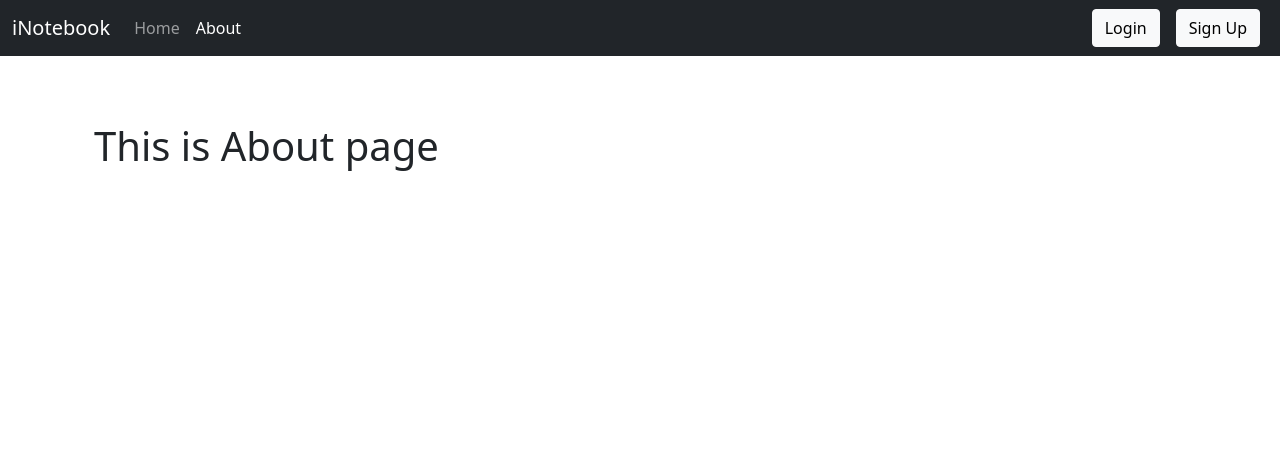
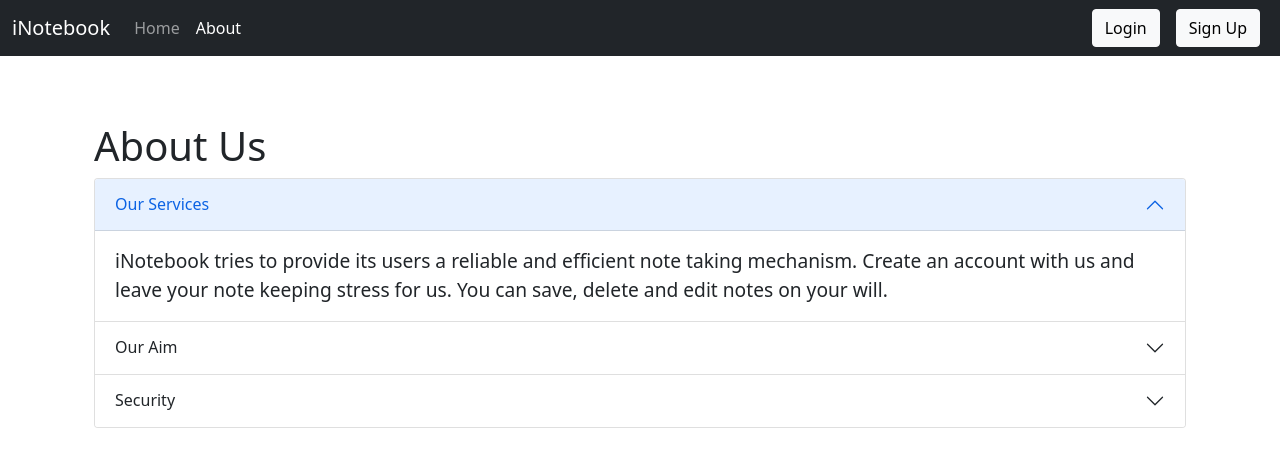
Before and after one commit to shaz-am123/NoteKarlo, a React (Create React App) app: page /about in a window 1280 px wide. Shown: the top 464 px of the page. Built offline with nearby package versions, Linux system fonts and the light colour scheme.

Commit message:
added about page

```diff
--- a/src/components/About.js
+++ b/src/components/About.js
@@ -1,8 +1,46 @@
 
 export default function About() {
   return (
-    <div className="container my-3">
-      <h1>This is About page</h1>
+    <div className='container my-3' style={{'fontSize': "1.2rem"}}>
+      <h1>About Us</h1>
+      <div className="accordion" id="accordionExample" >
+        <div className="accordion-item">
+          <h2 className="accordion-header" id="headingOne">
+            <button className="accordion-button"  type="button" data-bs-toggle="collapse" data-bs-target="#collapseOne" aria-expanded="true" aria-controls="collapseOne">
+              Our Services
+            </button>
+          </h2>
+          <div id="collapseOne" className="accordion-collapse collapse show"  aria-labelledby="headingOne" data-bs-parent="#accordionExample">
+            <div className="accordion-body" >
+              iNotebook tries to provide its users a reliable and efficient note taking mechanism. Create an account with us and leave your note keeping stress for us. You can save, delete and edit notes on your will.
+            </div>
+          </div>
+        </div>
+        <div className="accordion-item" >
+          <h2 className="accordion-header" id="headingTwo">
+            <button className="accordion-button collapsed"  type="button" data-bs-toggle="collapse" data-bs-target="#collapseTwo" aria-expanded="false" aria-controls="collapseTwo">
+              Our Aim
+            </button>
+          </h2>
+          <div id="collapseTwo" className="accordion-collapse collapse" aria-labelledby="headingTwo" data-bs-parent="#accordionExample">
+            <div className="accordion-body"  >
+              iNotebook has started off as a note taking application, but we aim to grow its services into blogging and sharing thoughts with each other. Users in the future versions will be able to see each others blogs.
+            </div>
+          </div>
+        </div>
+        <div className="accordion-item">
+          <h2 className="accordion-header" id="headingThree">
+            <button className="accordion-button collapsed"  type="button" data-bs-toggle="collapse" data-bs-target="#collapseThree" aria-expanded="false" aria-controls="collapseThree">
+              Security
+            </button>
+          </h2>
+          <div id="collapseThree" className="accordion-collapse collapse" aria-labelledby="headingThree" data-bs-parent="#accordionExample">
+            <div className="accordion-body" >
+              Our application provides a safe place for its users to keep their thoughts or notes. Your email addresses are safe with us and your passwords are encrypted with strong encryption.
+            </div>
+          </div>
+        </div>
+      </div>
     </div>
   )
 }
```
